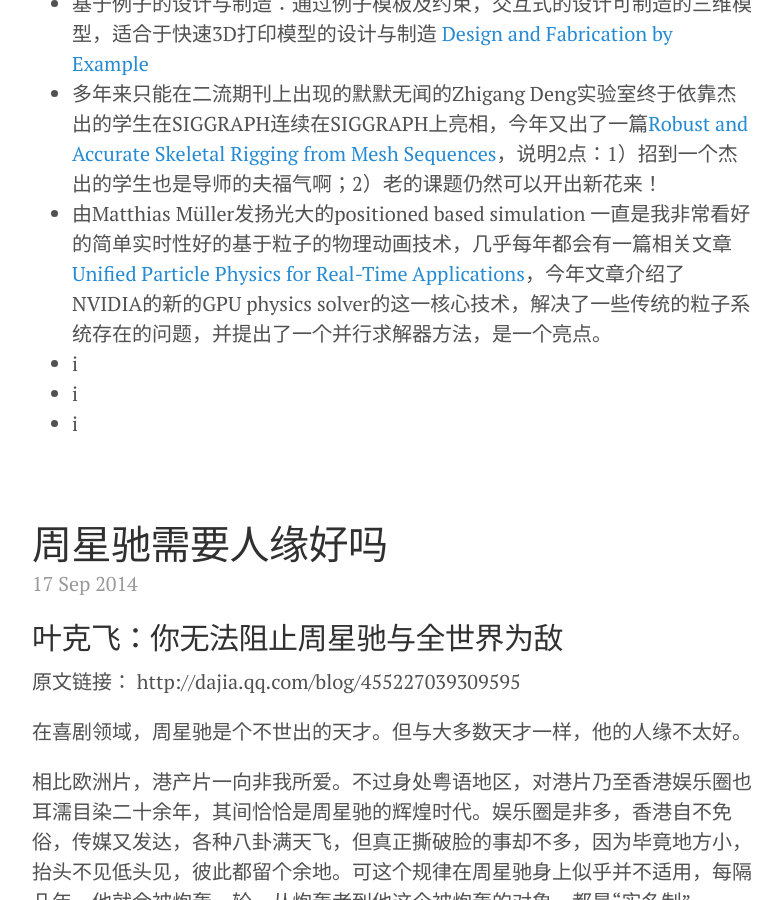
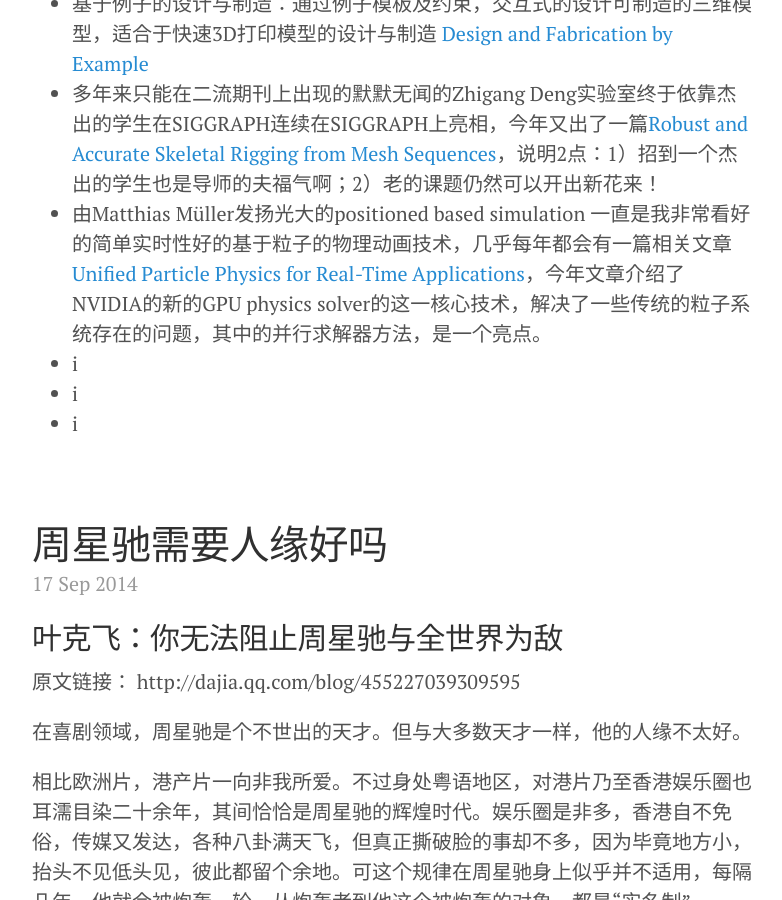
Before and after one commit to hwdong/hwdong-old.github.io, a Jekyll site: the page built from index.html, in a window 1280 px wide and 900 px high, scrolled down 552 px. Shown: the whole window, without its empty margins (248-1030 px from the left). Built offline with Jekyll 4.4.1, drawn with Linux system fonts in a browser that asks for light colours; Markdown is read by kramdown in place of the engine named in the settings; the list of posts is cut into pages by our own code.

Commit message:
Updated 2014-09-20-SIGGRAPH2014.md

```diff
--- a/_posts/2014-09-20-SIGGRAPH2014.md
+++ b/_posts/2014-09-20-SIGGRAPH2014.md
@@ -9,7 +9,7 @@ published: true
  [3D Object Manipulation in a Single Photograph using Stock 3D Models](http://www.cs.cmu.edu/~om3d/). 更多可以参看纽约时报等的报告 [ New York Times](http://www.nytimes.com/2014/08/12/science/3-d-tool-guesses-what-a-photo-is-missing.html) .
 - 基于例子的设计与制造：通过例子模板及约束，交互式的设计可制造的三维模型，适合于快速3D打印模型的设计与制造 [Design and Fabrication by Example](http://fabbyexample.csail.mit.edu/)
 - 多年来只能在二流期刊上出现的默默无闻的Zhigang Deng实验室终于依靠杰出的学生在SIGGRAPH连续在SIGGRAPH上亮相，今年又出了一篇[Robust and Accurate Skeletal Rigging from Mesh Sequences](http://graphics.cs.uh.edu/ble/papers/2014s-ske/)，说明2点：1）招到一个杰出的学生也是导师的夫福气啊；2）老的课题仍然可以开出新花来！
-- 由Matthias Müller发扬光大的positioned based simulation 一直是我非常看好的简单实时性好的基于粒子的物理动画技术，几乎每年都会有一篇相关文章[Unified Particle Physics for Real-Time Applications](http://blog.mmacklin.com/flex/)，今年文章介绍了NVIDIA的新的GPU physics solver的这一核心技术，解决了一些传统的粒子系统存在的问题，并提出了一个并行求解器方法，是一个亮点。
+- 由Matthias Müller发扬光大的positioned based simulation 一直是我非常看好的简单实时性好的基于粒子的物理动画技术，几乎每年都会有一篇相关文章[Unified Particle Physics for Real-Time Applications](http://blog.mmacklin.com/flex/)，今年文章介绍了NVIDIA的新的GPU physics solver的这一核心技术，解决了一些传统的粒子系统存在的问题，其中的并行求解器方法，是一个亮点。
 - i
 - i
 - i
```
